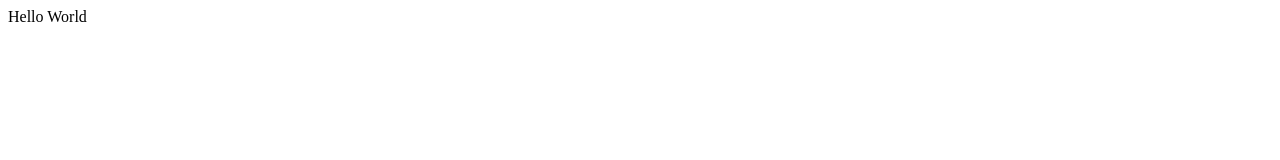
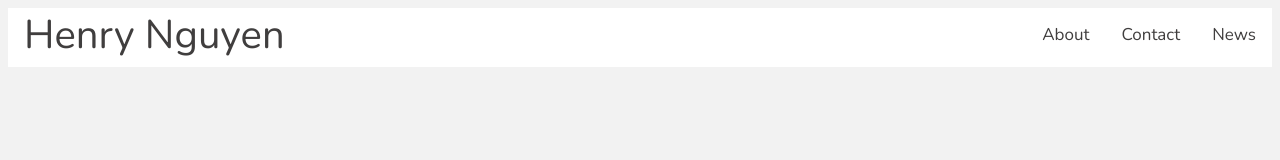
Before and after one commit to greewn/greewn.github.io, a plain HTML site: page index.html in a window 1280 px wide. Drawn offline with nearby package versions, Linux system fonts and the light colour scheme.

Commit message:
folders and css added

```diff
--- /dev/null
+++ b/css/style.css
@@ -0,0 +1,51 @@
+@charset "UTF-8";
+/*  --------------------------------------------------
+  Fonts
+  -------------------------------------------------- */
+@import url("https://fonts.googleapis.com/css?family=nunito");
+
+body {
+  font-family: "nunito", sans-serif;
+  font-size: 15px;
+  line-height: 26px;
+  font-weight: 300;
+  background-color: #f2f2f2;
+}
+
+/* Add a black background color to the top navigation */
+.topnav {
+    background-color: #ffff;
+    overflow: hidden;
+  }
+
+  /* Style the links inside the navigation bar */
+  .topnav a {
+    float: right;
+    color: #403E3E;
+    text-align: center;
+    padding: 14px 16px;
+    text-decoration: none;
+    font-size: 17px;
+    font-weight: 300;
+    border-bottom: solid 5px #ffff;
+  }
+
+  /* Change the color of links on hover */
+  .topnav a:hover {
+    background-color: #403E3E;
+    color: #ffff;
+    border-bottom: solid 5px #A61731;
+  }
+
+  /* Add a color to the active/current link */
+  .topnav a.active {
+    float: left;
+    font-size: 40px;
+    font-weight: 300;
+  }
+
+  .topnav a.active:hover {
+    background-color: #ddd;
+    color: black;
+    border-bottom: solid 5px #ddd;
+  }
--- a/index.html
+++ b/index.html
@@ -1 +1,24 @@
-<p>Hello World</p>
+<!DOCTYPE html>
+<html>
+<head>
+<title>Henry Nguyen</title>
+<meta charset="UTF-8">
+<meta name="viewport" content="width=device-width, initial-scale=1">
+<link rel="stylesheet" href="css/style.css">
+</head>
+<body>
+
+<!-- Navbar (sit on top) -->
+<div class="topnav">
+    <a class="active" href="#home">Henry Nguyen</a>
+    <a href="#news">News</a>
+    <a href="#contact">Contact</a>
+    <a href="#about">About</a>
+  </div>
+
+
+
+<!-- End page content -->
+</div>
+</body>
+</html>
```
Also changed, not shown: css/fonts/Helvetica-Bold.ttf (added), css/fonts/Helvetica-BoldOblique.ttf (added), css/fonts/Helvetica-Oblique.ttf (added), css/fonts/Helvetica.ttf (added), css/fonts/digital-7 (italic).ttf (added), css/fonts/digital-7 (mono italic).ttf (added), css/fonts/digital-7 (mono).ttf (added), css/fonts/digital-7.ttf (added), css/fonts/helvetica-compressed-5871d14b6903a.otf (added), css/fonts/helvetica-light-587ebe5a59211.ttf (added), css/fonts/helvetica-rounded-bold-5871d05ead8de.otf (added), css/fonts/readme.txt (added), css/w3.css (added), other.html (added).
